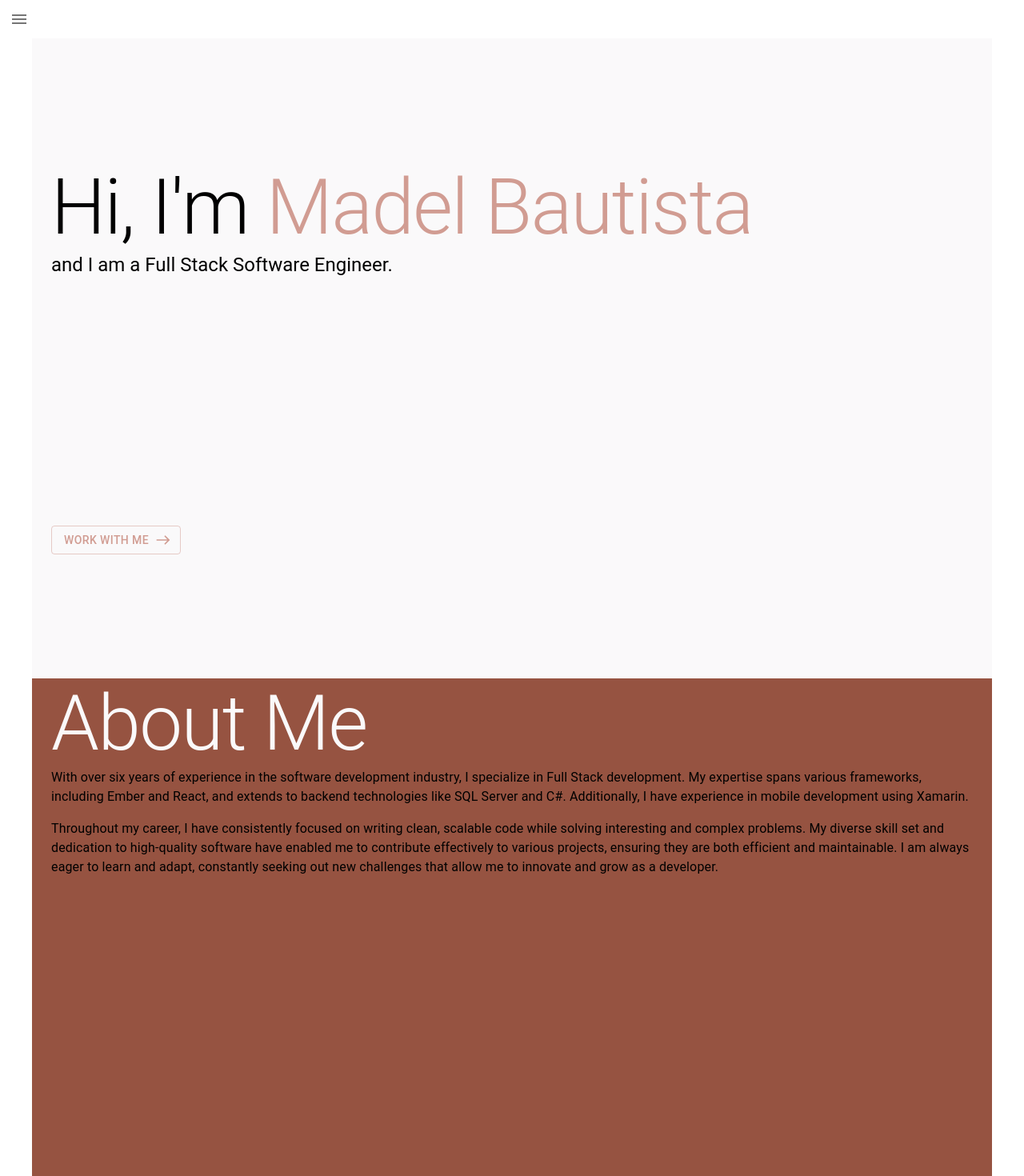
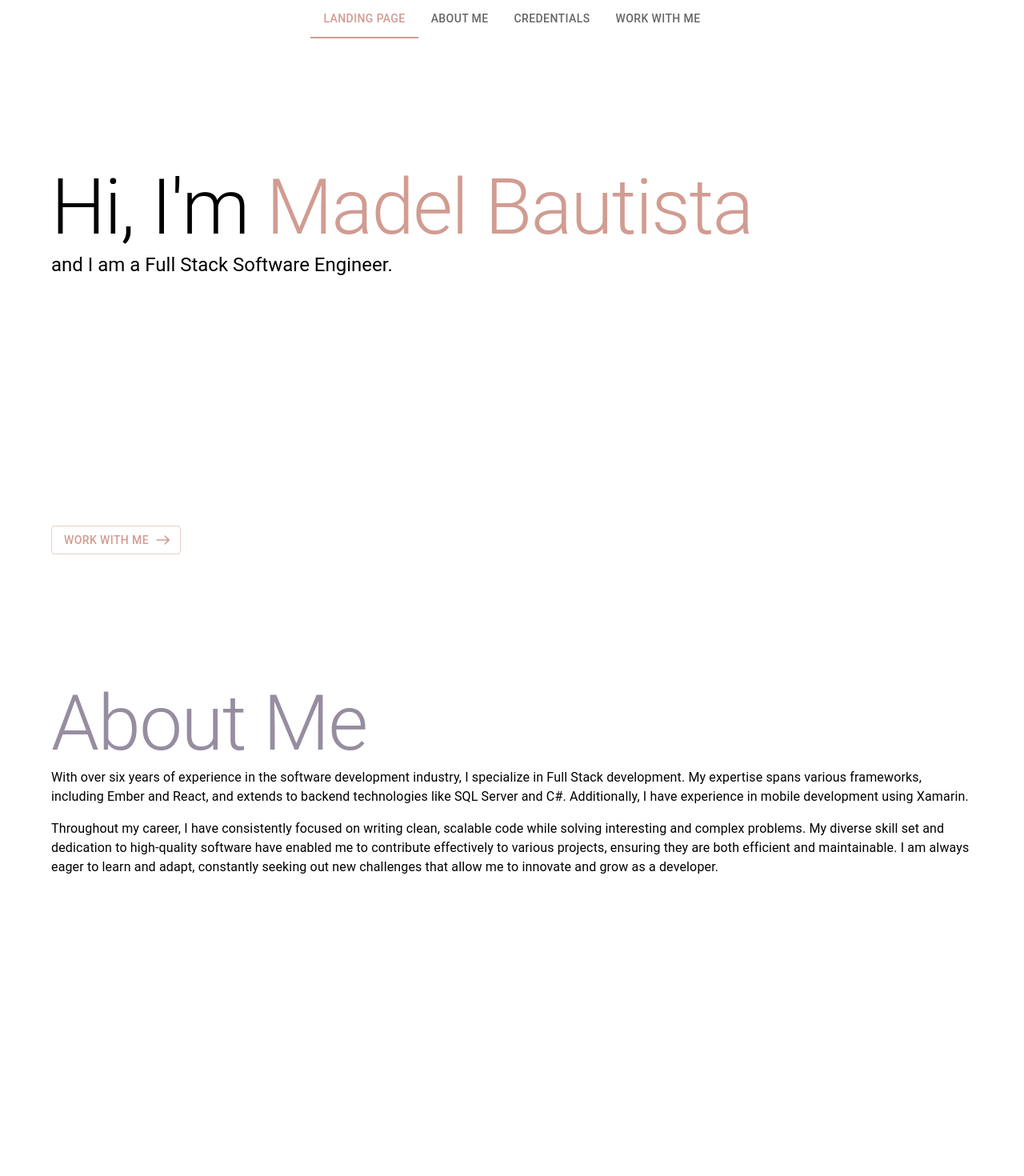
Before and after one commit to madelio/personal-site, a React (Create React App) app: page / in a window 1280 px wide. Shown: the top 1470 px of the page at 80% size. Built offline with nearby package versions, Linux system fonts and the light colour scheme.

Commit message:
adds nav bar

```diff
--- a/src/App.js
+++ b/src/App.js
@@ -1,16 +1,37 @@
+import { useRef } from 'react';
 import NavDrawer from './Components/NavDrawer';
 import LandingPage from './Components/LandingPage';
 import AboutMe from './Components/PageContent/AboutMe';
 import Credentials from './Components/PageContent/Credentials';
+import WorkWithMe from './Components/PageContent/WorkWithMe';
+import { scrollTo } from './util';
 
 function App() {
+  const landingPageRef = useRef();
+  const aboutMeRef = useRef();
+  const credentialsRef = useRef();
+  const workWithMeRef = useRef();
+
+  const listItems = [
+    { title: "Landing Page", ref: landingPageRef },
+    { title: "About Me", ref: aboutMeRef },
+    { title: "Credentials", ref: credentialsRef },
+    { title: "Work with Me", ref: workWithMeRef },
+  ]
 
   return (
-    <NavDrawer>
-      <LandingPage/>
-      <AboutMe/>
-      <Credentials/>
-    </NavDrawer>
+    <>
+      <NavDrawer
+        listItems={listItems}
+      />
+      <LandingPage
+        titleRef={landingPageRef}
+        onButtonClick={() => scrollTo(landingPageRef)}
+      />
+      <AboutMe titleRef={aboutMeRef}/>
+      <Credentials titleRef={credentialsRef}/>
+      <WorkWithMe titleRef={workWithMeRef}/>
+    </>
   );
 }
 
--- a/src/Components/LandingPage.jsx
+++ b/src/Components/LandingPage.jsx
@@ -1,3 +1,4 @@
+import { forwardRef } from 'react';
 import Box from '@mui/material/Box';
 import Button from "@mui/material/Button";
 import Container from '@mui/material/Container';
@@ -8,16 +9,20 @@ import Typography from "@mui/material/Typography";
 import { useTheme } from '@mui/material/styles';
 import Page from './Page';
 
-const LandingPage = () => {
+const LandingPage = ({ onButtonClick, titleRef }) => {
     const theme = useTheme();
     return (
-    <Page>
+    <Page ref={titleRef}>
         <Stack alignItems='flex-start' justifyContent="space-around" height="100%">
             <Box>
                 <Typography variant="h1">Hi, I'm <span style={{ color: theme.palette.primary.main }}>Madel Bautista</span></Typography>
                 <Typography variant="h5">and I am a Full Stack Software Engineer.</Typography>
             </Box>
-            <Button variant="outlined" endIcon={<EastIcon/>}>Work With Me</Button>
+            <Button
+                variant="outlined"
+                endIcon={<EastIcon/>}
+                onClick={() => onButtonClick()}
+            >Work With Me</Button>
         </Stack>
     </Page>
 );
--- a/src/Components/NavDrawer.jsx
+++ b/src/Components/NavDrawer.jsx
@@ -1,28 +1,33 @@
-import { useState } from 'react';
-import Box from '@mui/material/Box';
-import Drawer from '@mui/material/Drawer';
-import IconButton from '@mui/material/IconButton';
-import MenuIcon from '@mui/icons-material/Menu';
+import { useState, useRef } from 'react';
+import Tabs from '@mui/material/Tabs';
+import Tab from '@mui/material/Tab';
+import { scrollTo } from '../util';
 
-const NavDrawer = ({ children }) => {
-    const [open, setOpen] = useState(false);
+const NavDrawer = ({ children, listItems = []}) => {
+    const [ selectedTab, setSelectedTab ] = useState(0);
+    const navRef = useRef();
+
+    const handleTabChange = (event, value) => {
+        setSelectedTab(value);
+        scrollTo(listItems[value]?.ref, navRef.current.clientHeight);
+    }
 
     return (
-        <>
-            <IconButton
-                size="large"
-                onClick={() => setOpen(true)}
-            >
-                <MenuIcon/>
-            </IconButton>
-            <Drawer
-                open={open}
-                onClose={() => setOpen(false)}
-            >
-                <Box>Hello</Box>
-            </Drawer>
-            {children}
-        </>
+        <Tabs
+            value={selectedTab}
+            onChange={handleTabChange}
+            role="navigation"
+            centered
+            ref={navRef}
+            sx={{
+                position: 'sticky',
+                top: 0
+            }}
+        >
+            {listItems?.map(({ title }) => (
+                <Tab label={title}/>
+            ))}
+        </Tabs>
     )
 };
 
--- a/src/Components/Page.jsx
+++ b/src/Components/Page.jsx
@@ -1,19 +1,21 @@
 import Container from '@mui/material/Container';
 import Typography from "@mui/material/Typography";
-import { getPalette } from '../theme';
+import { forwardRef } from 'react';
+// import { getPalette } from '../theme';
 
 
 //TODO: Add isInverted to flip the color to dark mode
-const Page = ({ title, children, theme}) => {
-    const { palette }= getPalette(theme);
+const Page = forwardRef(({ title, children }, ref) => {
+    // const { palette }= getPalette(theme);
 return (
-    <Container sx={{ height: '100vh', backgroundColor: palette.background.main }}>
+    <Container sx={{ height: '100vh' }} >
         {title &&
-            <Typography sx={{ color: palette.secondary.main }} variant="h1">
+            <Typography variant="h1" color="secondary" ref={ref}>
                 {title}
             </Typography>
         }
         {children}
     </Container>
-)}
+)});
+
 export default Page;
--- a/src/Components/PageContent/AboutMe.jsx
+++ b/src/Components/PageContent/AboutMe.jsx
@@ -2,9 +2,9 @@ import Page from '../Page';
 import Stack from '@mui/material/Stack';
 import { Typography } from '@mui/material';
 
-const AboutMe = () => {
+const AboutMe = ({ titleRef }) => {
     return (
-        <Page title="About Me" theme="dark">
+        <Page title="About Me" theme="dark" ref={titleRef}>
             <Stack spacing={2}>
                 <Typography>
                     With over six years of experience in the software development industry, I specialize in Full Stack development. My expertise spans various frameworks, including Ember and React, and extends to backend technologies like SQL Server and C#. Additionally, I have experience in mobile development using Xamarin.
--- a/src/Components/PageContent/Credentials.jsx
+++ b/src/Components/PageContent/Credentials.jsx
@@ -3,11 +3,11 @@ import Stack from '@mui/material/Stack';
 import ListGroup from '../ListGroup';
 import { Typography } from '@mui/material';
 
-const Credentials = () => {
+const Credentials = ({ titleRef }) => {
     const educationList = ['B.S. Mathematics-Computer Science', 'Management Science Mninor']
     const frontEndFrameworks = ['ReactJS', 'EmberJS'];
     return (
-    <Page title="Credentials">
+    <Page title="Credentials" ref={titleRef}>
         <Stack>
             <ListGroup
                 title="Education"
--- /dev/null
+++ b/src/Components/PageContent/WorkWithMe.jsx
@@ -0,0 +1,13 @@
+import Page from '../Page';
+import { Typography } from '@mui/material';
+
+const WorkWithMe = ({ titleRef }) => {
+    return (
+        <Page title="Work with Me" theme="dark" ref={titleRef}>
+            <Typography>Contact me at:</Typography>
+            <Typography>madel.bautista@gmail.com</Typography>
+        </Page>
+    )
+}
+
+export default WorkWithMe;
--- a/src/theme.js
+++ b/src/theme.js
@@ -10,15 +10,15 @@ const lightPalette = {
   palette: {
     primary: {
       main: mainBrand,
-      light: lightAccent,
-      dark: darkShades,
+    //   light: lightAccent,
+    //   dark: darkShades,
     },
     secondary: {
         main: darkAccent,
     },
-    background: {
-        main: lightShade
-    }
+    // background: {
+    //     main: lightShade
+    // }
   },
 }
 
@@ -33,5 +33,5 @@ const darkPalette = {
   },
 }
 
-export const getPalette = (theme) => theme === 'dark' ? darkPalette : lightPalette;
+// export const getPalette = (theme) => theme === 'dark' ? darkPalette : lightPalette;
 export const theme = createTheme(lightPalette);
--- /dev/null
+++ b/src/util.js
@@ -0,0 +1,9 @@
+export const scrollTo = (ref, offset = 0) => {
+    window.scrollTo({
+        top: ref?.current?.offsetTop - offset,
+        behavior: 'smooth'
+    })
+    // ref.current?.scrollIntoView({
+    //     behavior: 'smooth'
+    // });
+}
```
